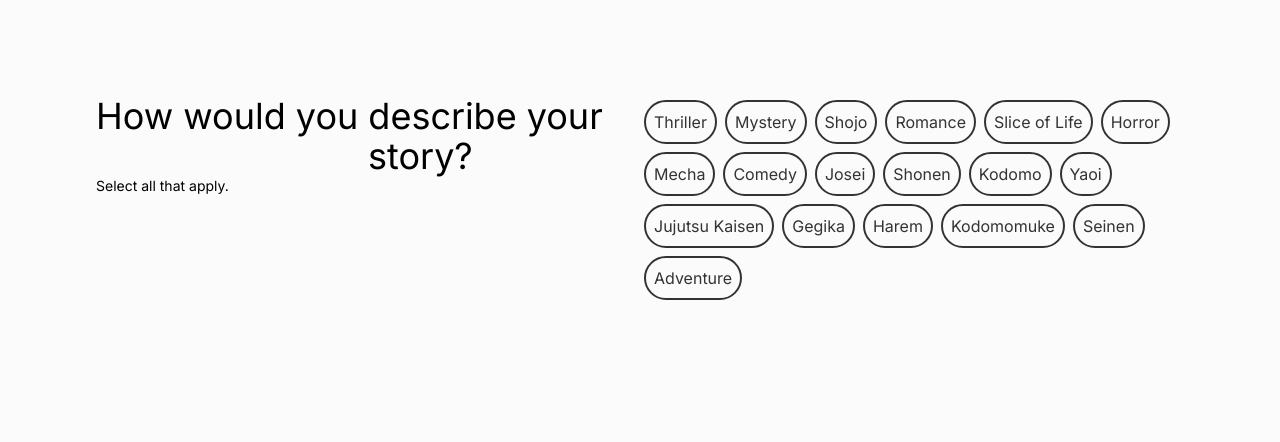
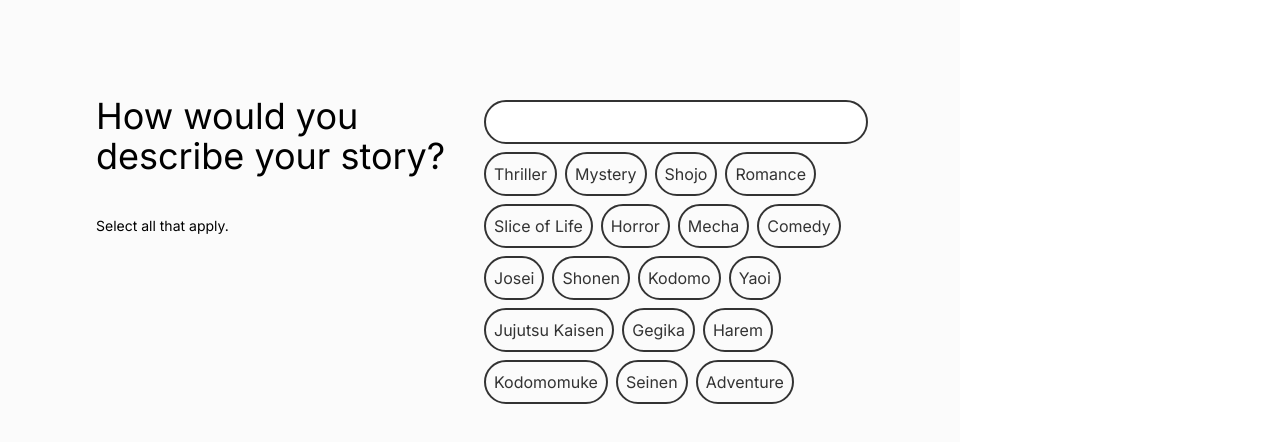
Before and after one commit to dylanlauzy/htn2023, a Next.js app: page /categories in a window 1280 px wide. Shown: the top 442 px of the page. Built offline with nearby package versions, Linux system fonts and the light colour scheme.

Commit message:
updated categories UI

```diff
--- a/src/app/categories/page.js
+++ b/src/app/categories/page.js
@@ -23,7 +23,7 @@
 
 export default function Home() {
     return (
-      <main className="bg-bgcolor min-h-screen flex-col items-center justify-between p-24">
+      <main className=" flex bg-bgcolor min-h-screen w-3/4  flex-col items-center justify-between p-24">
         <div>
             <div className="float-left text-left w-2/4 text-4xl">
                 How would you describe your story?
@@ -32,6 +32,7 @@
                 </p>
               </div>
             <div className="float-left w-2/4 ">
+              <input type="text" className=" w-full p-2 m-1 border-2 rounded-full  border-htnblack border-md"></input>
               <Selectors list={THEMES}></Selectors>
             </div>
         </div>
```
